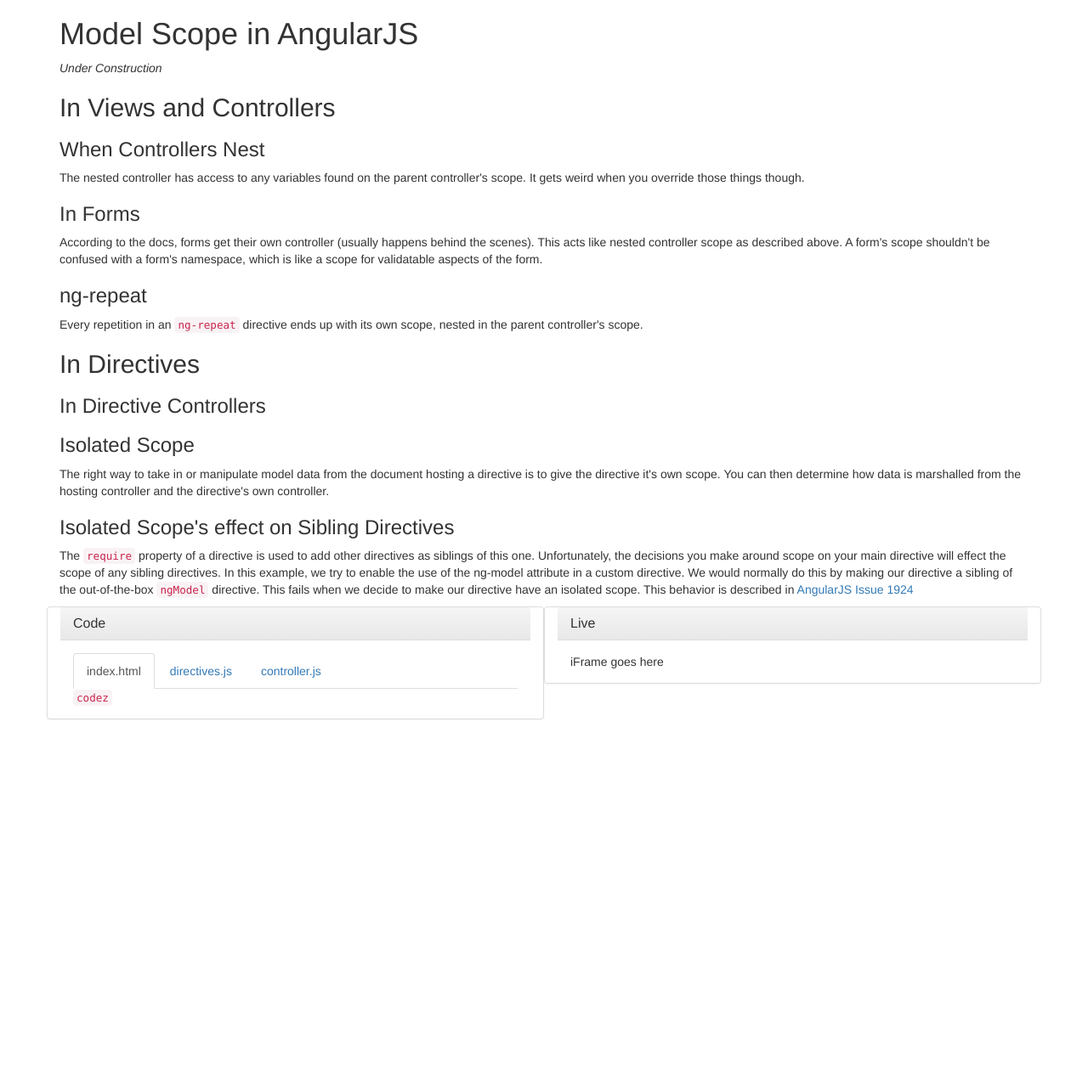
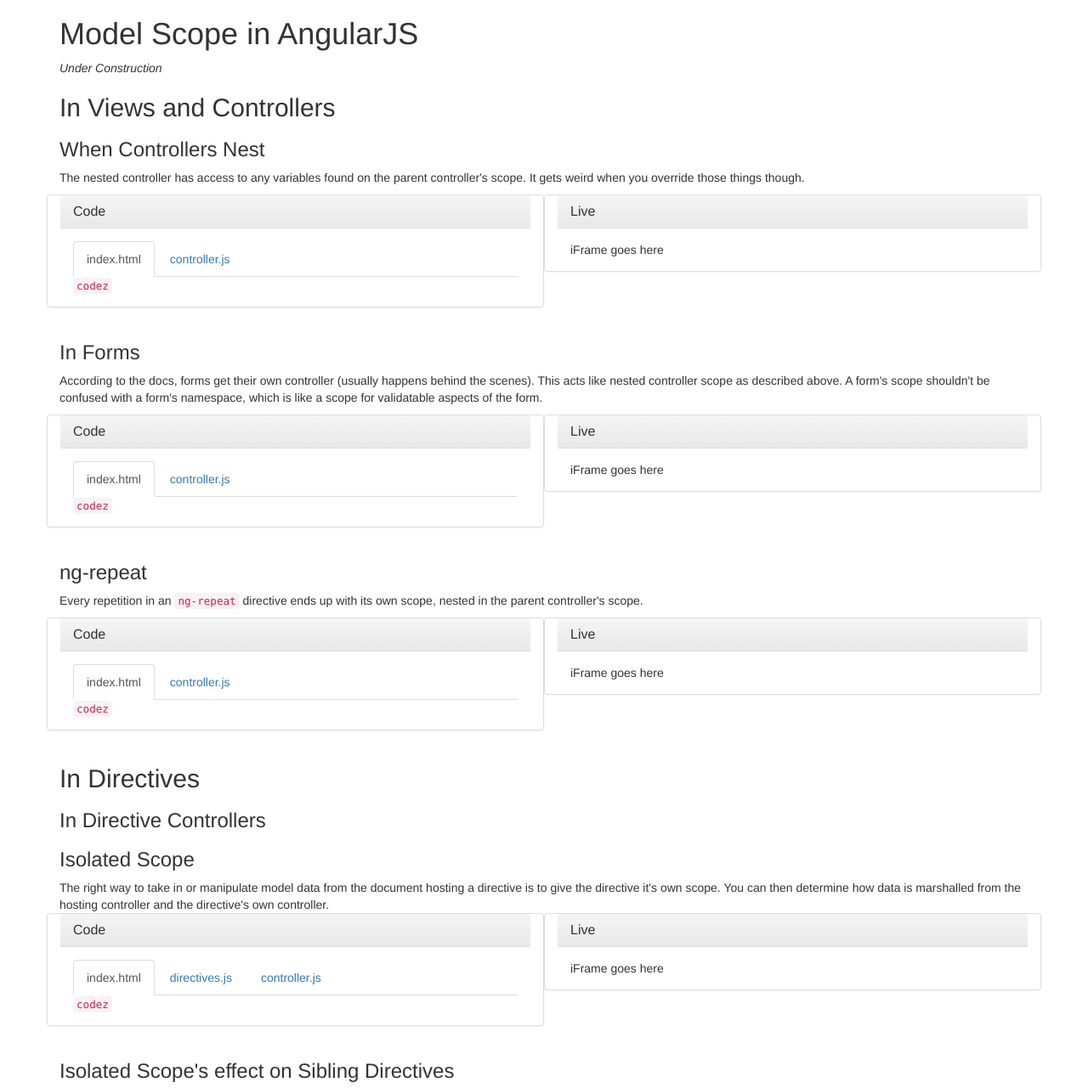
Before and after one commit to JustinTArthur/AngularJSScopes, a plain HTML site: page index.html in a window 1280 px wide. Shown: the top 1281 px of the page at 85% size. Before the commit the page ends 867 px from the top, so only its background shows below. Drawn offline with nearby package versions, Linux system fonts and the light colour scheme.

Commit message:
More stubbing.

```diff
--- a/index.html
+++ b/index.html
@@ -21,8 +21,32 @@
 
         <section>
             <h3>When Controllers Nest</h3>
-            The nested controller has access to any variables found on the parent controller's scope. It gets weird when
-            you override those things though.
+            <p>
+                The nested controller has access to any variables found on the parent controller's scope. It gets weird when
+                you override those things though.
+            </p>
+            <section class="row" data-example-dir="nested">
+                <div class="panel panel-default col-md-6">
+                    <div class="panel-heading">
+                        <h4 class="panel-title">Code</h4>
+                    </div>
+                    <div class="panel-body">
+                        <ul class="nav nav-tabs">
+                            <li class="active"><a href="#">index.html</a></li>
+                            <li><a href="#">controller.js</a></li>
+                        </ul>
+                        <code>codez</code>
+                    </div>
+                </div>
+                <div class="panel panel-default col-md-6">
+                    <div class="panel-heading">
+                        <h4 class="panel-title">Live</h4>
+                    </div>
+                    <div class="panel-body">
+                        iFrame goes here
+                    </div>
+                </div>
+            </section>
         </section>
 
         <section>
@@ -32,6 +56,28 @@
                 like nested controller scope as described above. A form's scope shouldn't be confused with a form's
                 namespace, which is like a scope for validatable aspects of the form.
             </p>
+            <section class="row" data-example-dir="forms">
+                <div class="panel panel-default col-md-6">
+                    <div class="panel-heading">
+                        <h4 class="panel-title">Code</h4>
+                    </div>
+                    <div class="panel-body">
+                        <ul class="nav nav-tabs">
+                            <li class="active"><a href="#">index.html</a></li>
+                            <li><a href="#">controller.js</a></li>
+                        </ul>
+                        <code>codez</code>
+                    </div>
+                </div>
+                <div class="panel panel-default col-md-6">
+                    <div class="panel-heading">
+                        <h4 class="panel-title">Live</h4>
+                    </div>
+                    <div class="panel-body">
+                        iFrame goes here
+                    </div>
+                </div>
+            </section>
         </section>
 
         <section>
@@ -40,6 +86,28 @@
                 Every repetition in an <code>ng-repeat</code> directive ends up with its own scope,
                 nested in the parent controller's scope.
             </p>
+            <section class="row" data-example-dir="ng_repeat">
+                <div class="panel panel-default col-md-6">
+                    <div class="panel-heading">
+                        <h4 class="panel-title">Code</h4>
+                    </div>
+                    <div class="panel-body">
+                        <ul class="nav nav-tabs">
+                            <li class="active"><a href="#">index.html</a></li>
+                            <li><a href="#">controller.js</a></li>
+                        </ul>
+                        <code>codez</code>
+                    </div>
+                </div>
+                <div class="panel panel-default col-md-6">
+                    <div class="panel-heading">
+                        <h4 class="panel-title">Live</h4>
+                    </div>
+                    <div class="panel-body">
+                        iFrame goes here
+                    </div>
+                </div>
+            </section>
         </section>
     </section>
 
@@ -53,6 +121,29 @@
             The right way to take in or manipulate model data from the document hosting a directive is to give the
             directive it's own scope. You can then determine how data is marshalled from the hosting controller and the
             directive's own controller.
+            <section class="row" data-example-dir="isolated_scope">
+                <div class="panel panel-default col-md-6">
+                    <div class="panel-heading">
+                        <h4 class="panel-title">Code</h4>
+                    </div>
+                    <div class="panel-body">
+                        <ul class="nav nav-tabs">
+                            <li class="active"><a href="#">index.html</a></li>
+                            <li><a href="#">directives.js</a></li>
+                            <li><a href="#">controller.js</a></li>
+                        </ul>
+                        <code>codez</code>
+                    </div>
+                </div>
+                <div class="panel panel-default col-md-6">
+                    <div class="panel-heading">
+                        <h4 class="panel-title">Live</h4>
+                    </div>
+                    <div class="panel-body">
+                        iFrame goes here
+                    </div>
+                </div>
+            </section>
         </section>
 
         <section>
```
